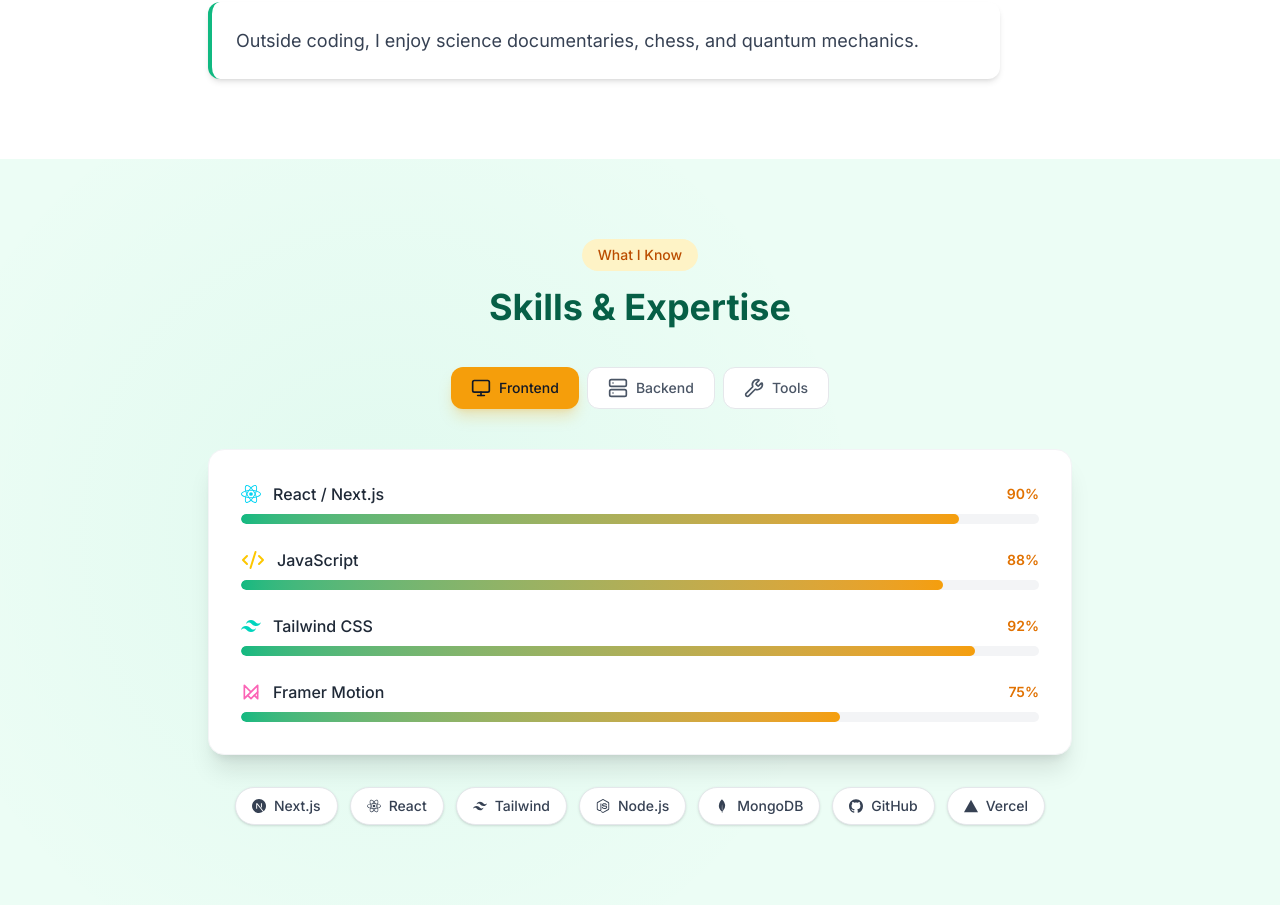
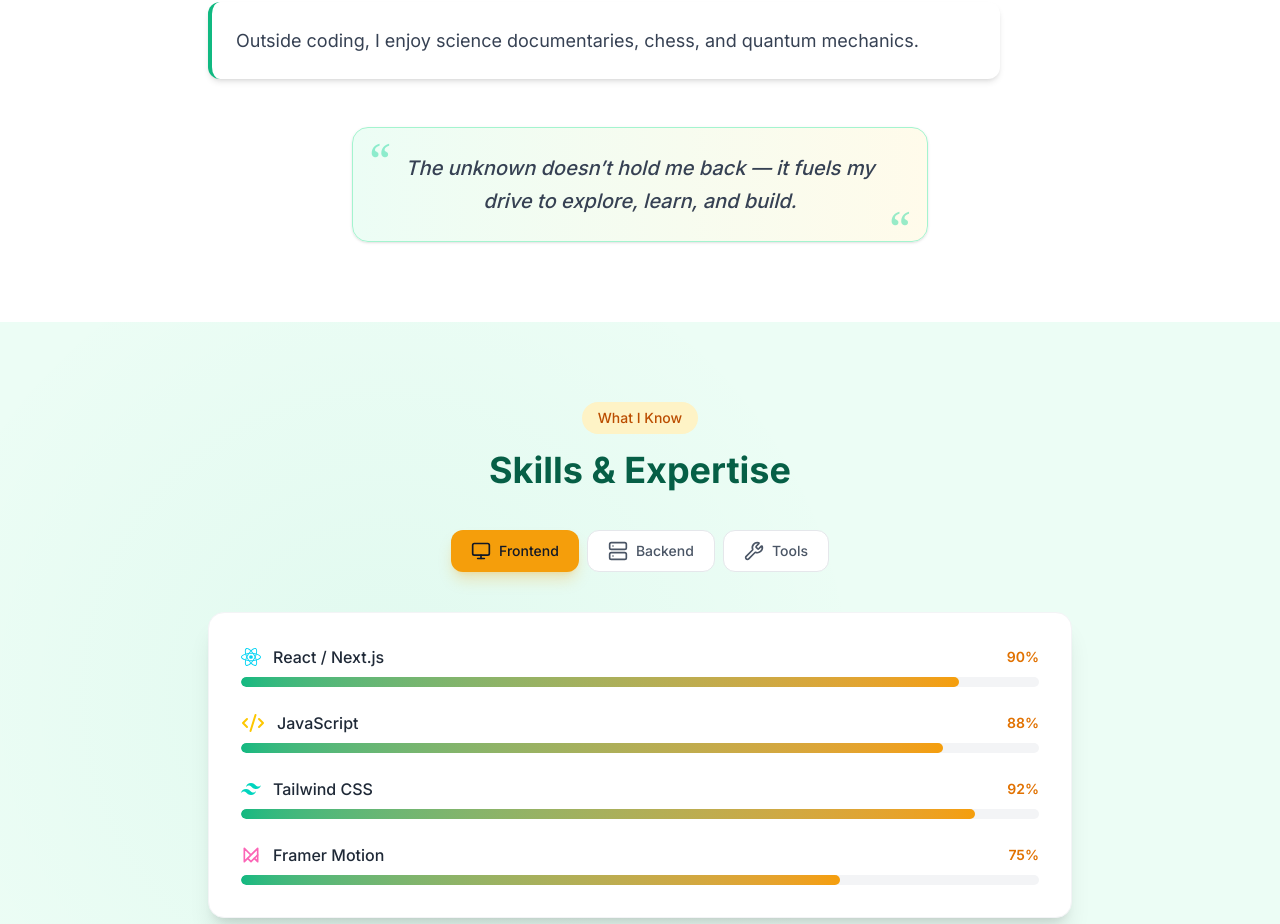
Before and after one commit to mehedyPUST/portfolio-client, a Next.js app: page / in a window 1280 px wide. Shown: the part 1278-2202 px from the top of the page. Built offline with nearby package versions, Linux system fonts and the light colour scheme; no server answers.

Commit message:
Add hardcoded inspirational quote to About section

```diff
--- a/src/components/About.jsx
+++ b/src/components/About.jsx
@@ -45,10 +45,10 @@
                             About Me
                         </h2>
 
+                        {/* Paragraph cards from backend */}
                         <div className="space-y-6 md:space-y-8">
                             {paragraphs.map((p, i) => {
                                 const isEven = i % 2 === 0;
-
                                 return (
                                     <motion.div
                                         key={i}
@@ -70,6 +70,29 @@
                                 );
                             })}
                         </div>
+
+                        {/* Hardcoded quote – appears below all paragraphs */}
+                        <motion.div
+                            initial={{ opacity: 0, y: 20 }}
+                            whileInView={{ opacity: 1, y: 0 }}
+                            viewport={{ once: true }}
+                            transition={{ delay: 0.4, duration: 0.5 }}
+                            className="mt-10 md:mt-12 flex justify-center"
+                        >
+                            <div className="relative bg-gradient-to-r from-emerald-50 to-amber-50 dark:from-gray-800 dark:to-gray-800/80 border border-emerald-200 dark:border-emerald-900/60 rounded-2xl px-8 py-6 max-w-xl text-center shadow-sm">
+                                {/* Quotation mark decorative elements */}
+                                <span className="absolute top-2 left-4 text-5xl text-emerald-400 dark:text-emerald-600 opacity-40 font-serif leading-none">
+                                    “
+                                </span>
+                                <span className="absolute bottom-2 right-4 text-5xl text-emerald-400 dark:text-emerald-600 opacity-40 font-serif leading-none rotate-180">
+                                    ”
+                                </span>
+
+                                <p className="relative text-gray-700 dark:text-gray-300 text-lg md:text-xl italic font-medium leading-relaxed px-4">
+                                    The unknown doesn’t hold me back — it fuels my drive to explore, learn, and build.
+                                </p>
+                            </div>
+                        </motion.div>
                     </motion.div>
                 </div>
 
```
